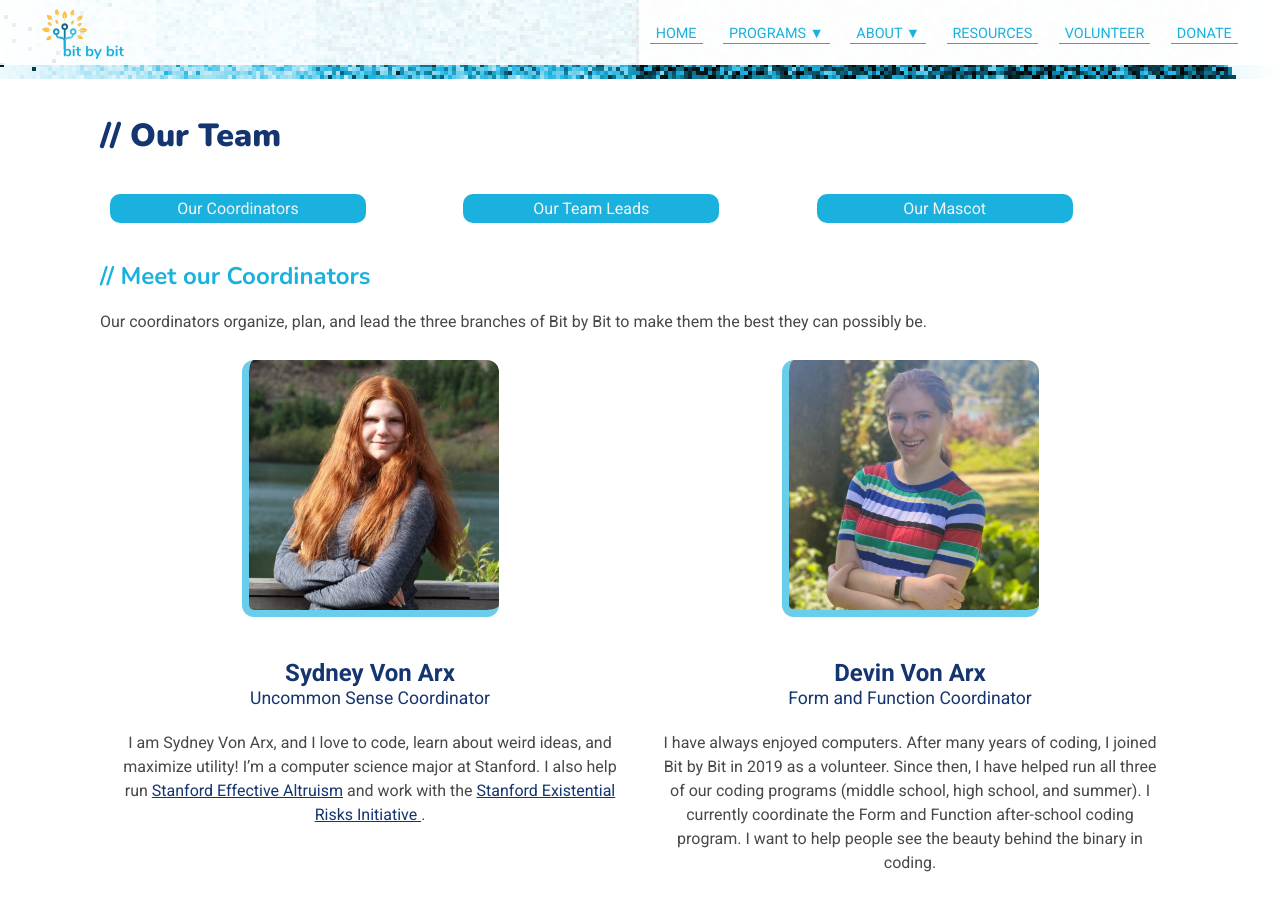
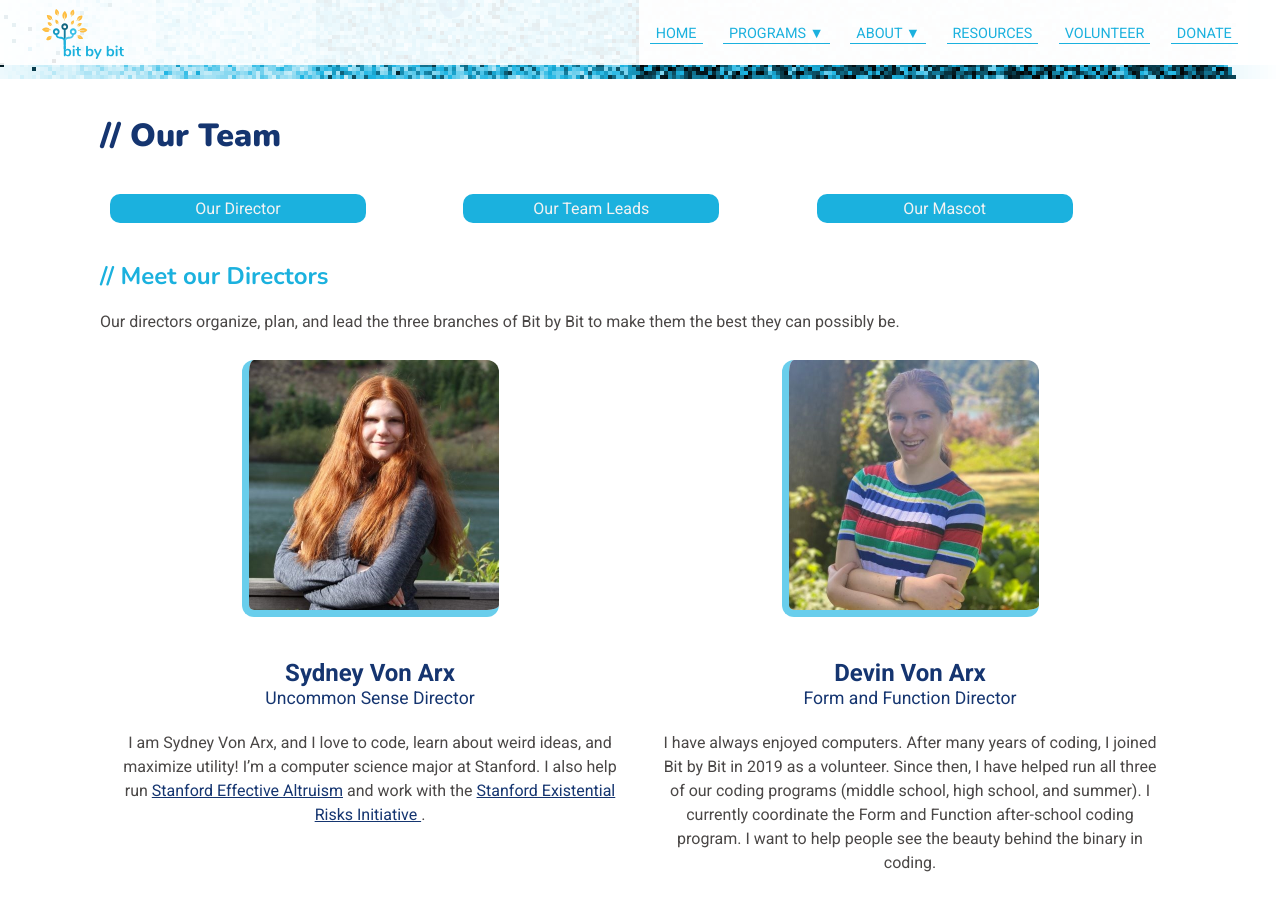
Before and after one commit to bit-by-bit-coding/bxb-website, a Jekyll site: the page built from ourteam.html, in a window 1280 px wide and 900 px high, scrolled down 286 px. Built offline with Jekyll 4.4.1, drawn with Linux system fonts in a browser that asks for light colours; nearby versions of some CDN libraries; some of the changed text lies outside the part shown.

Commit message:
changing everything to director

```diff
--- a/ourteam.html
+++ b/ourteam.html
@@ -11,8 +11,8 @@
 <div class="section" id="topbuttons">
     <div class="details-container">
         <div class="details-item">
-            <a href="#coordinator">
-                <button class="buttons">Our Coordinators</button>
+            <a href="#director">
+                <button class="buttons">Our Director</button>
             </a>
         </div>
         <div class="details-item">
@@ -29,16 +29,16 @@
 </div>
 <!--Meet the Instructors-->
 <div class="section">
-    <h2 id="coordinator">Meet our Coordinators</h2>
+    <h2 id="director">Meet our Directors</h2>
     <p>
-        Our coordinators organize, plan, and lead the three branches of Bit by Bit to make them the best
+        Our directors organize, plan, and lead the three branches of Bit by Bit to make them the best
         they can possibly be.
     </p>
     <div class="instructors-container">
         <span class="instructors-item">
             <img class="light-border" src="imgs/SydneySquare_New.jpg"><br>
             <strong>Sydney Von Arx</strong>
-            <p class="title">Uncommon Sense Coordinator</p>
+            <p class="title">Uncommon Sense Director</p>
             <p>
                 I am Sydney Von Arx, and I love to code, learn about weird ideas, and maximize utility! I’m a computer
                 science major at Stanford. I also help run
@@ -52,7 +52,7 @@
         <span class="instructors-item">
             <img class="light-border" src="imgs/DevinSquare_Flip.jpg"><br>
             <strong>Devin Von Arx</strong>
-            <p class="title">Form and Function Coordinator</p>
+            <p class="title">Form and Function Director</p>
             <p>I have always enjoyed computers. After many years of coding, I joined Bit by Bit in 2019 as a volunteer.
                 Since then, I have helped run all three of our coding programs (middle school, high school, and summer).
                 I currently coordinate the Form and Function after-school coding program.
@@ -62,7 +62,7 @@
         <span class="instructors-item">
             <img class="light-border" src="imgs/CheyenneSquare.jpg"><br>
             <strong>Cheyenne Huggins</strong>
-            <p class="title">Hello World Coordinator</p>
+            <p class="title">Summer Programming Director</p>
             <p>
                 Learning about the world has been a passion of mine as I always wanted to understand the world around
                 me. Coding has broadened my horizons bringing me many amazing opportunities such as volunteering with
@@ -73,7 +73,7 @@
         <span class="instructors-item">
             <img class="light-border" src="imgs/LuciaSquare_Flip.jpg"><br>
             <strong>Lucia Zhang</strong>
-            <p class="title">BxB Central Coordinator</p>
+            <p class="title">Operations Director</p>
             <p>Hi! Compared to many people I know, I started coding pretty late due to an irrational fear of coding, but
                 it has become one of my most intriguing hobbies.
                 I joined Bit by Bit in 2020, working extensively to develop our Hello World summer camp.
```
